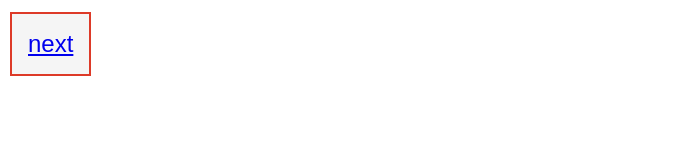
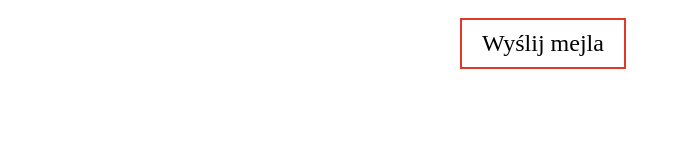
Before and after one commit to gitparada/rada.github.io, a plain HTML site: page index.html in a window 1280 px wide. Shown: the whole page, without its empty margins (0-679 px from the left). Drawn offline with Linux system fonts and the light colour scheme.

Commit message:
Update index.html

```diff
--- a/index.html
+++ b/index.html
@@ -4,32 +4,44 @@
 <meta name="viewport" content="width=device-width, initial-scale=1"
       charset="UTF-8">
 <style>
-.button {
-  background-color: whitesmoke;
-  color: #000;
-  border: 2px solid #dd3a28;
-  padding: 16px 16px;
-  text-align: center;
-  font-size: 24px;
-  margin: 4px 2px;
-  text-decoration: none;
-  display: inline-block;
-  font-size: 24px;
-  margin: 4px 2px;
-  transition-duration: 0.4s;
-  cursor: pointer;
+
+.center {
+  max-width: 360px;
+  width: 60%;
+  padding: 10px;
+  border: 0;
+  margin: auto;
 
 }
 
-.button:hover {
-    background-color:#dd3a28}
+a:link, a:visited {
+  background-color: #fff;
+  color: #000;
+  border: 2px solid #dd3a28;
+  padding: 10px 20px;
+  text-align: center;
+  font-size: 24px;
+  text-decoration: none;
+  display: inline-block;
+  vertical-align: middle;
+}
+
+a:hover {
+  background-color: #dd3a28;
+  color: #fff;
+}
+
+a:active {
+  background-color: #dd3a28;
+  color: #dd3a28;
+}
+
 </style>
 </head>
     <body>
-        <div id="output">
-            <button class="button" onclick="alert('Nie zapomnij podpisa&cacute; mejla')">
-<a href="mailto:tester@test.gmail.com?subject=UCHWA%C5%81A&body=Szanowny%20Panie%20Przewodnicz%C4%85cy,%0A%0Aprosz%C4%99%20si%C4%99%20odwo%C5%82a%C4%87.%0A%0AZ%20powa%C5%BCaniem,">next</a>
-            </button>
+        <div class="center">
+            <a onclick="alert('Nie zapomnij podpisa&cacute; mejla')" href="mailto:tester@test.gmail.com?subject=UCHWA%C5%81A&body=Szanowny%20Panie%20Przewodnicz%C4%85cy,%0A%0Aprosz%C4%99%20si%C4%99%20odwo%C5%82a%C4%87.%0A%0AZ%20powa%C5%BCaniem,">Wy&sacute;lij&nbsp;mejla</a>
+
         </div>
     </body>
 </html>
```
